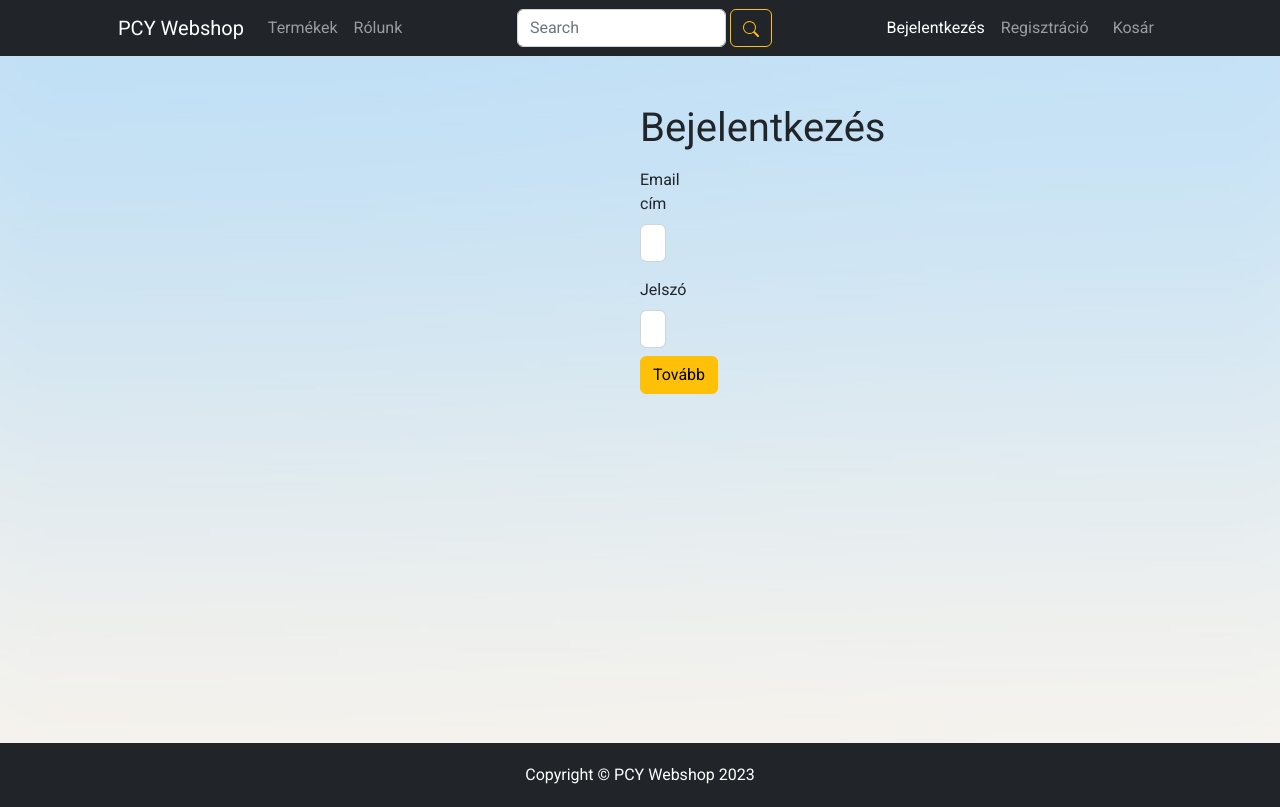
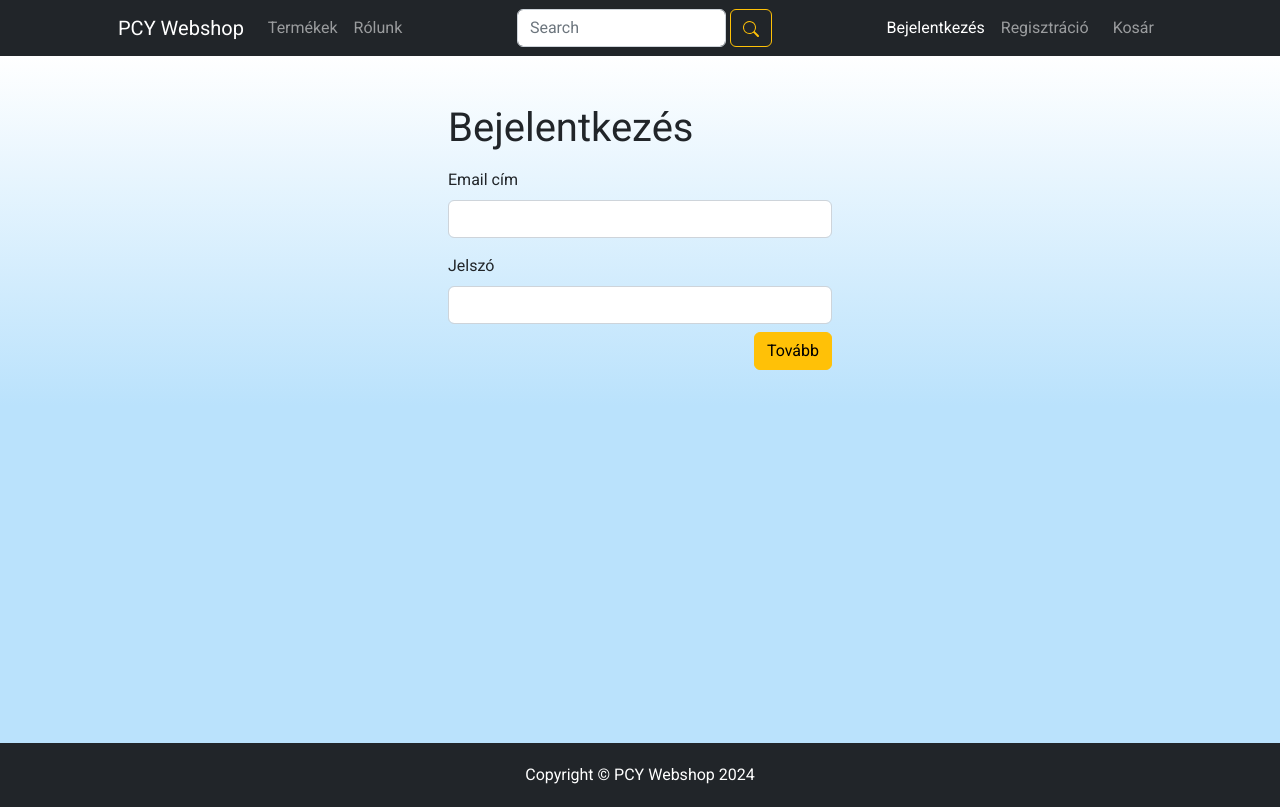
Before and after one commit to egonixaimgod/Vizsgaremek_2024_bbence_pzsombor, an Angular app: page /login in a window 1280 px wide. Built offline with nearby package versions, Linux system fonts and the light colour scheme.

Commit message:
css küszködések

```diff
--- a/src/app/app.component.css
+++ b/src/app/app.component.css
@@ -1,6 +1,5 @@
 .asd {
     min-height: calc(100vh - 113px);
     padding: 0 auto;
-    background-image: url("/assets/images/background.jpg");
-    background-size: cover;
+    background: linear-gradient(#fff 0, #bae2fc 350px);
 }
--- a/src/app/cart.service.ts
+++ b/src/app/cart.service.ts
@@ -7,14 +7,11 @@ export class CartService {
   private cartItems: any[] = [];
 
   addToCart(item: any, quantity: number = 1): void {
-    // Ellenőrizzük, hogy az adott elem már van-e a kosárban
     const index = this.cartItems.findIndex(cartItem => cartItem.name === item.name);
 
     if (index !== -1) {
-      // Ha már van ilyen elem a kosárban, csak növeljük a mennyiséget
       this.cartItems[index].amount += quantity;
     } else {
-      // Ha még nincs az adott elem a kosárban, hozzáadjuk
       this.cartItems.push({ ...item, amount: quantity });
     }
   }
--- a/src/app/cart/cart.component.html
+++ b/src/app/cart/cart.component.html
@@ -2,13 +2,14 @@
 
     <div class="row">
         <div class="col-md-auto py-2" *ngFor="let item of cartItems">
-            <div class="card" style="width: 18rem; height: 28rem;">
-                <img [src]="generateImagePath(item.name)" class="card-img-top" alt="...">
+            <div class="card" style="width: 18rem; min-height: 28rem;">
+                <img [src]="generateImagePath(item.name)" class="card-img-top"
+                    style="max-height: 18rem; max-width: 18rem;">
                 <div class="card-body">
                     <h5 class="card-title">{{item.name}}</h5>
                     <p class="card-text">Ár: {{item.cost}} Ft<br>
                         Példányszám: {{item.amount}}</p>
-                        <button class="btn btn-danger" (click)="removeFromCart(item)">Törlés</button>
+                    <button class="btn btn-danger" (click)="removeFromCart(item)">Törlés</button>
 
                 </div>
             </div>
--- a/src/app/choose/choose.component.ts
+++ b/src/app/choose/choose.component.ts
@@ -14,13 +14,12 @@ export class ChooseComponent {
   userData: any = {
     "azonosito": 1,
     "payment_id": 1,
-    "items": [] // Kezdetben üres tömb
+    "items": []
   };
 
   constructor(private http: HttpClient, public OrderService: OrderService, private AuthService: AuthService, public CartService: CartService) { }
 
   updatePaymentId(): void {
-    // Ha a Futárszolgálat van kiválasztva, akkor payment_id legyen 1, egyébként 2
     this.userData.payment_id = (this.deliveryMethod === 'futarszolgalat') ? 1 : 2;
   }
 
@@ -32,16 +31,12 @@ export class ChooseComponent {
   }
 
   order() {
-    // Generálj egy random számot 1000 és 10000 között
     const azonosito = Math.floor(Math.random() * (10000 - 1000 + 1)) + 1000;
 
-    // Állítsd be az "azonosito" értékét a userData objektumban
     this.userData.azonosito = azonosito;
 
-    // Kosár tartalmának lekérése
     const cartItems = this.CartService.getCartItems();
 
-    // Kosár tartalmának beállítása a userData objektumba
     this.userData.items = cartItems.map(item => {
       return {
         product_id: item.id,
@@ -50,9 +45,7 @@ export class ChooseComponent {
     });
 
     if (this.AuthService.isLoggedIn == true) {
-      // Itt már nincs szükség paraméterként átadni a userData-t, mivel az már tartalmazza a kosár tartalmát
       this.OrderService.order(this.userData);
-      alert("A rendelés sikeres!");
     } else {
       alert("Kérjük jelentkezzen be!");
     }
--- a/src/app/footer/footer.component.html
+++ b/src/app/footer/footer.component.html
@@ -1,5 +1,5 @@
 <footer class="footer mt-auto bg-dark px-5" style="padding: 20px 0;">
     <div class=" container">
-        <p class="mb-auto text-center text-white" id="asd">Copyright &copy; PCY Webshop 2023</p>
+        <p class="mb-auto text-center text-white" id="asd">Copyright &copy; PCY Webshop 2024</p>
     </div>
 </footer>
--- a/src/app/login/login.component.html
+++ b/src/app/login/login.component.html
@@ -1,15 +1,17 @@
-<div style="padding-top: 3rem; padding-bottom: 3rem; padding-left: 40rem; padding-right: 40rem;">
+<div class="container py-5 px-5" style="max-width: 30rem;">
     <h1>Bejelentkezés</h1>
     <div class="py-2">
         <label for="email" class="form-label">Email cím</label>
-        <input type="email" class="form-control" id="email" name="email" [(ngModel)]="userData.email">
+        <input type="email" class="form-control" style="min-width: 15rem;" id=" email" name="email"
+            [(ngModel)]="userData.email">
     </div>
     <div class="py-2">
         <label for="password" class="form-label">Jelszó</label>
-        <input type="password" class="form-control" id="password" name="password" [(ngModel)]="userData.password">
+        <input type="password" class="form-control" style="min-width: 15rem;" id=" password" name="password"
+            [(ngModel)]="userData.password">
     </div>
 
     <div style="text-align: right;">
         <button type="submit" class="btn btn-warning" routerLink="/home" (click)="login()">Tovább</button>
-        </div>
+    </div>
 </div>
--- a/src/app/products/products.component.html
+++ b/src/app/products/products.component.html
@@ -8,9 +8,10 @@
                     </h5>
                 </div>
                 <img [src]="generateImagePath(product.name)" class="card-img-bottom" alt="AMD Ryzen 5 5600X" style="">
-                <div class="card-footer">
-                    <input type="number" min="1" [(ngModel)]="quantities[i]" style="width: 60px;">
-                    <button class="btn btn-warning" (click)="onAddToCart(product, quantities[i])" routerLink="/cart">Rendeld meg!</button>
+                <div class="card-footer d-flex justify-content-between align-items-center">
+                    <input type="number" min="1" [(ngModel)]="quantities[i]" style="width: 4rem;">
+                    <button class="btn btn-warning btn-right" (click)="onAddToCart(product, quantities[i])"
+                        routerLink="/cart">Rendeld meg!</button>
                 </div>
             </div>
         </div>
--- a/src/app/signup/signup.component.html
+++ b/src/app/signup/signup.component.html
@@ -1,4 +1,4 @@
-<div style="padding-top: 3rem; padding-bottom: 3rem; padding-left: 40rem; padding-right: 40rem;">
+<div class="container py-5 px-5" style="max-width: 30rem;">
     <h1>Regisztráció</h1>
     <div class="py-2">
         <label for="name" class="form-label">Név</label>
@@ -14,7 +14,8 @@
     </div>
     <div class="py-2">
         <label for="confirmPassword" class="form-label">Jelszó újra</label>
-        <input type="password" class="form-control" id="confirmPassword" name="confirm_password" [(ngModel)]="userData.confirm_password">
+        <input type="password" class="form-control" id="confirmPassword" name="confirm_password"
+            [(ngModel)]="userData.confirm_password">
     </div>
     <div class="py-2">
         <label for="address" class="form-label">Cím</label>
@@ -34,6 +35,6 @@
     </div>
 
     <div style="text-align: right;">
-    <button type="submit" class="btn btn-warning" routerLink="/login" (click)="register()">Tovább</button>
+        <button type="submit" class="btn btn-warning" routerLink="/login" (click)="register()">Tovább</button>
     </div>
 </div>
```
